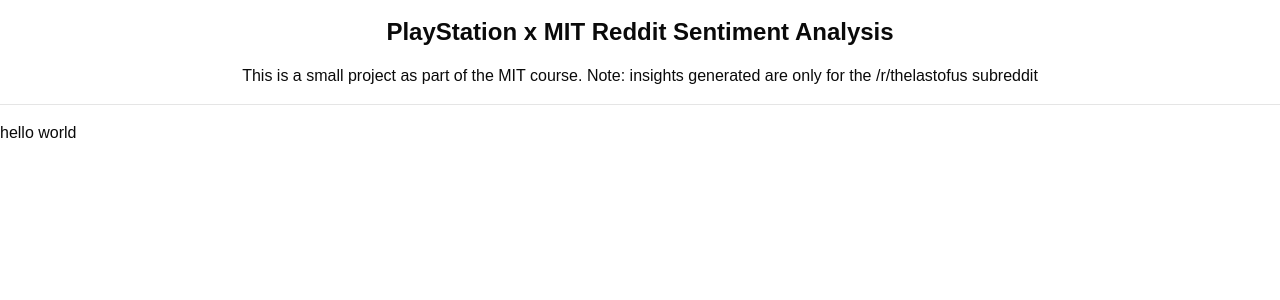
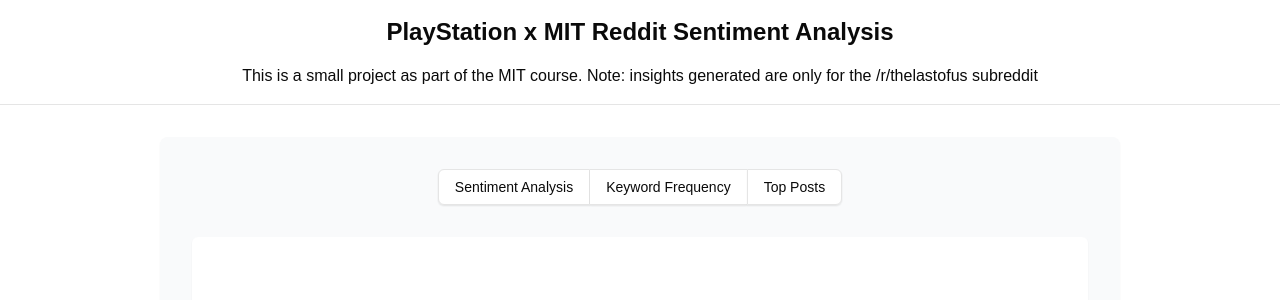
Before and after one commit to ekcm/playstation-reddit-sentiment-analysis, a Next.js app in the folder frontend/: page / in a window 1280 px wide. Shown: the top 300 px of the page. Built offline with nearby package versions, Linux system fonts and the light colour scheme.

Commit message:
add button group, containers, for main page

```diff
--- a/frontend/package.json
+++ b/frontend/package.json
@@ -10,6 +10,7 @@
   },
   "dependencies": {
     "@radix-ui/react-separator": "^1.1.1",
+    "@radix-ui/react-slot": "^1.1.1",
     "class-variance-authority": "^0.7.1",
     "clsx": "^2.1.1",
     "lucide-react": "^0.473.0",
--- a/frontend/src/app/page.tsx
+++ b/frontend/src/app/page.tsx
@@ -1,5 +1,9 @@
+import MainPage from "@/components/pages/MainPage/MainPage";
+
 export default function Home() {
   return (
-    <h1>hello world</h1>
+    <div>
+      <MainPage />
+    </div>
   );
 }
--- a/frontend/src/components/pages/MainPage/MainPage.tsx
+++ b/frontend/src/components/pages/MainPage/MainPage.tsx
@@ -0,0 +1,21 @@
+import { Button } from "@/components/ui/button";
+
+const MainPage = () => {
+  return (
+    <div>
+      <div className="flex justify-center items-center min-h-[calc(100vh-8rem)]">
+        <div className="flex flex-col items-center gap-8 bg-gray-50 p-8 rounded-lg shadow-sm w-3/4 h-[80vh]">
+          <div className="inline-flex rounded-md shadow-sm" role="group">
+            <Button variant="outline" className="rounded-r-none">Sentiment Analysis</Button>
+            <Button variant="outline" className="rounded-none border-x-0">Keyword Frequency</Button>
+            <Button variant="outline" className="rounded-l-none">Top Posts</Button>
+          </div>
+          <div className="bg-white p-4 rounded-md shadow-sm w-full flex-1">
+          </div>
+        </div>
+      </div>
+    </div>
+  );
+};
+
+export default MainPage;
--- /dev/null
+++ b/frontend/src/components/ui/button.tsx
@@ -0,0 +1,57 @@
+import * as React from "react"
+import { Slot } from "@radix-ui/react-slot"
+import { cva, type VariantProps } from "class-variance-authority"
+
+import { cn } from "@/lib/utils"
+
+const buttonVariants = cva(
+  "inline-flex items-center justify-center gap-2 whitespace-nowrap rounded-md text-sm font-medium transition-colors focus-visible:outline-none focus-visible:ring-1 focus-visible:ring-ring disabled:pointer-events-none disabled:opacity-50 [&_svg]:pointer-events-none [&_svg]:size-4 [&_svg]:shrink-0",
+  {
+    variants: {
+      variant: {
+        default:
+          "bg-primary text-primary-foreground shadow hover:bg-primary/90",
+        destructive:
+          "bg-destructive text-destructive-foreground shadow-sm hover:bg-destructive/90",
+        outline:
+          "border border-input bg-background shadow-sm hover:bg-accent hover:text-accent-foreground",
+        secondary:
+          "bg-secondary text-secondary-foreground shadow-sm hover:bg-secondary/80",
+        ghost: "hover:bg-accent hover:text-accent-foreground",
+        link: "text-primary underline-offset-4 hover:underline",
+      },
+      size: {
+        default: "h-9 px-4 py-2",
+        sm: "h-8 rounded-md px-3 text-xs",
+        lg: "h-10 rounded-md px-8",
+        icon: "h-9 w-9",
+      },
+    },
+    defaultVariants: {
+      variant: "default",
+      size: "default",
+    },
+  }
+)
+
+export interface ButtonProps
+  extends React.ButtonHTMLAttributes<HTMLButtonElement>,
+    VariantProps<typeof buttonVariants> {
+  asChild?: boolean
+}
+
+const Button = React.forwardRef<HTMLButtonElement, ButtonProps>(
+  ({ className, variant, size, asChild = false, ...props }, ref) => {
+    const Comp = asChild ? Slot : "button"
+    return (
+      <Comp
+        className={cn(buttonVariants({ variant, size, className }))}
+        ref={ref}
+        {...props}
+      />
+    )
+  }
+)
+Button.displayName = "Button"
+
+export { Button, buttonVariants }
```
Also changed, not shown: 1 other file (tests, documents, lock files or other folders).
